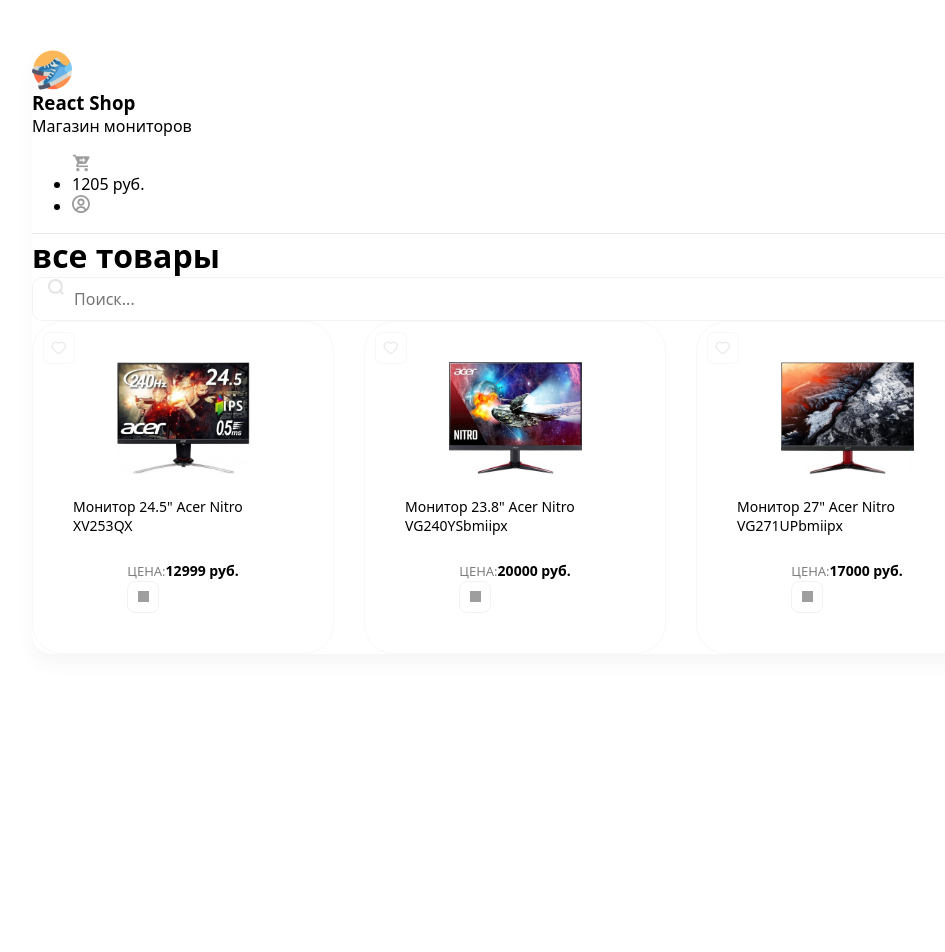
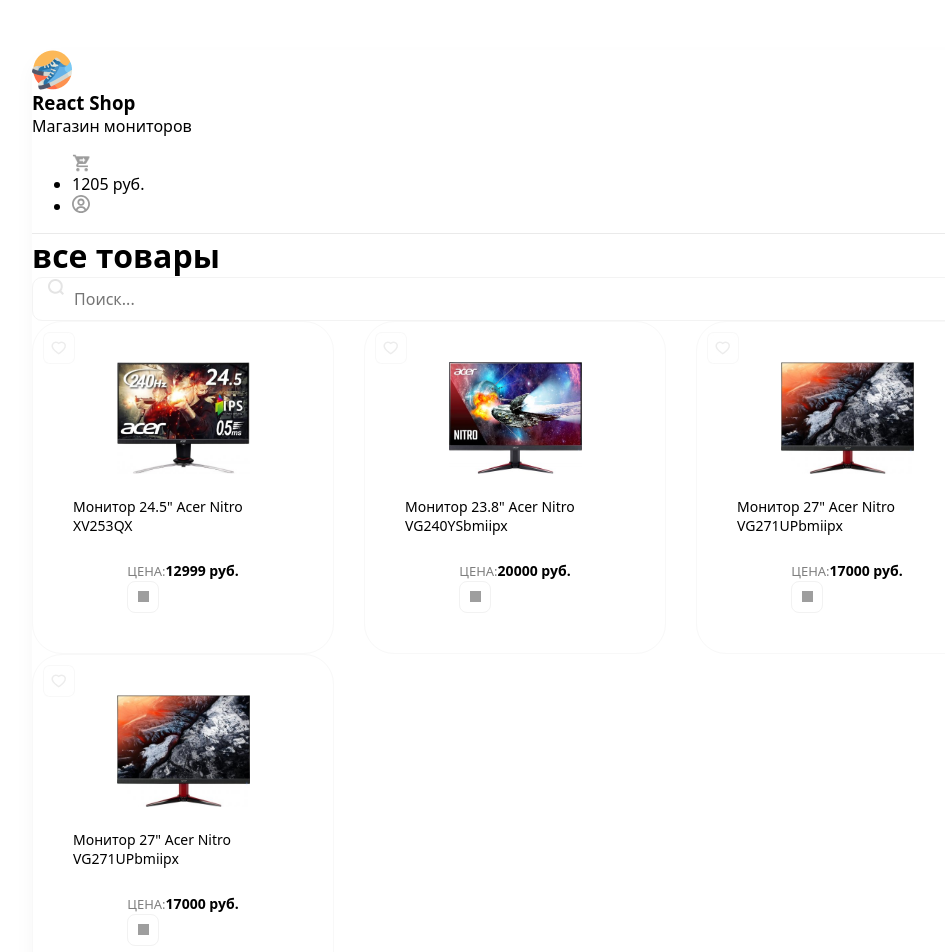
Before and after one commit to misha1029/test-shop, a React (Create React App) app: page / in a window 1280 px wide. Shown: the top 952 px of the page, without its empty margins (68-1013 px from the left). Before the commit the page ends 800 px from the top, so only its background shows below. Built offline with nearby package versions, Linux system fonts and the light colour scheme; grey boxes are pictures that could not be loaded.

Commit message:
created card

```diff
--- a/src/App.js
+++ b/src/App.js
@@ -15,6 +15,11 @@
     name: 'Монитор 23.8" Acer Nitro VG240YSbmiipx',
     price: 20000,
     imageUrl: "/imgT/22.jpg",
+  },
+  {
+    name: 'Монитор 27" Acer Nitro VG271UPbmiipx',
+    price: 17000,
+    imageUrl: "/imgT/33.jpg",
   },
   {
     name: 'Монитор 27" Acer Nitro VG271UPbmiipx',
```
